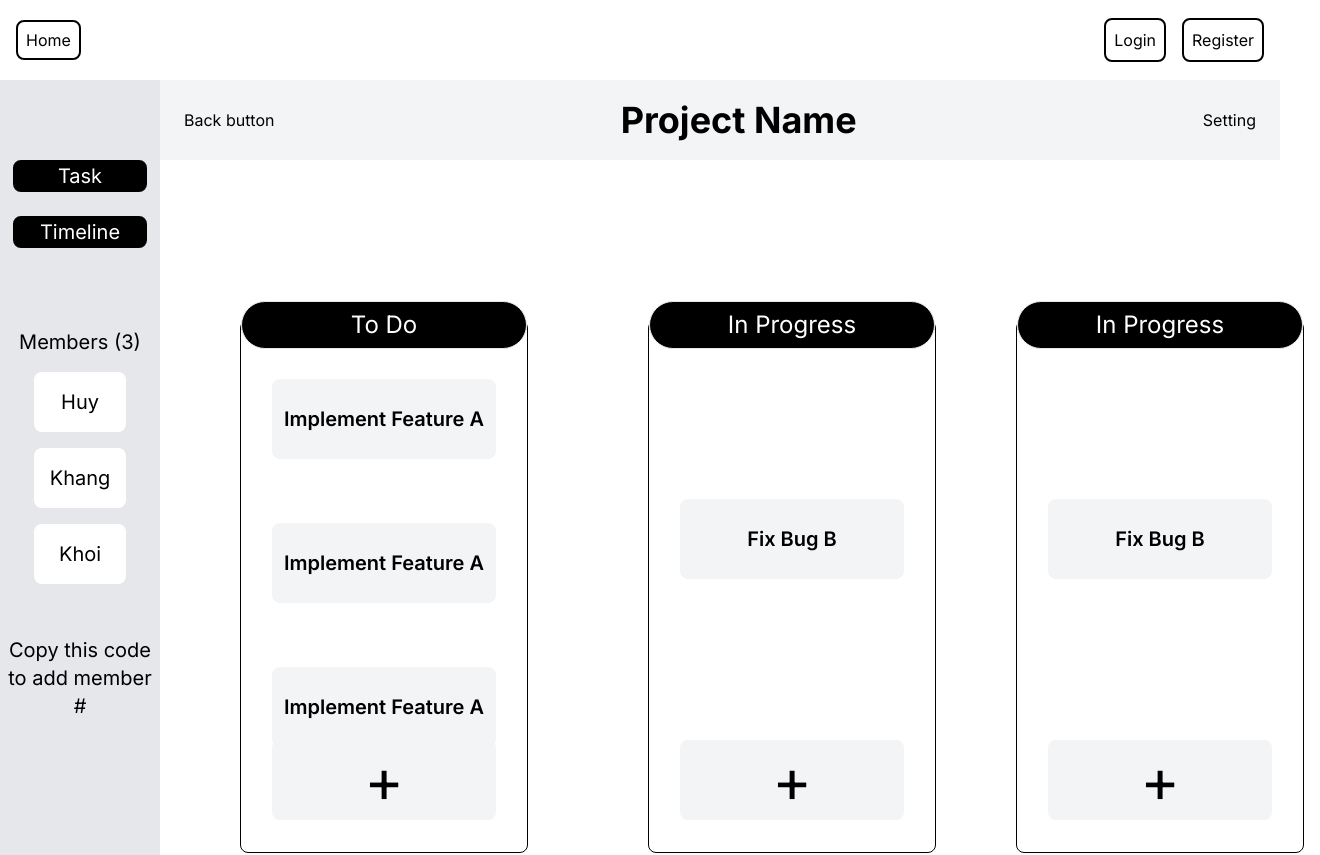
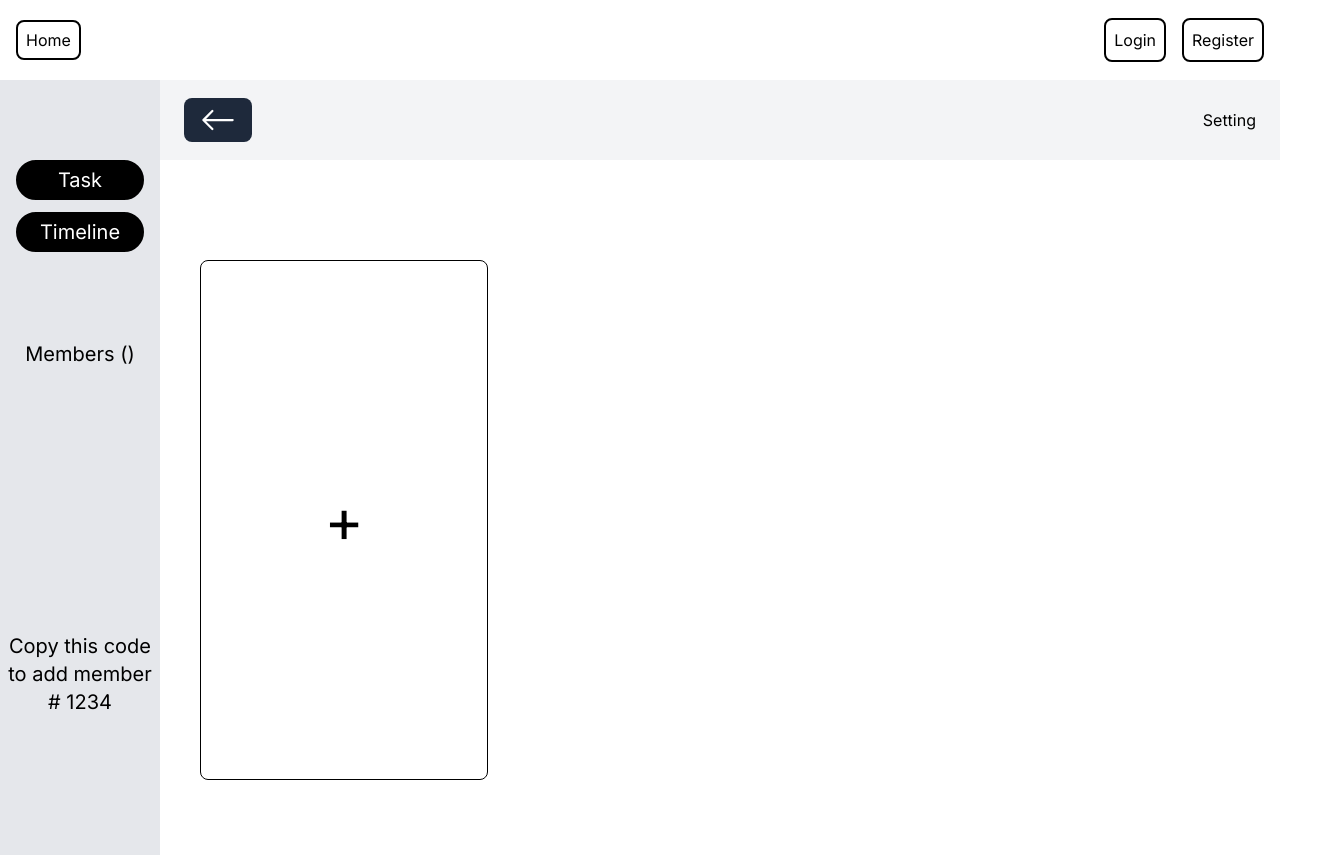
Before and after one commit to tpSpace/task_manager_fe, a Next.js app: page /sample in a window 1280 px wide. Shown: the top 855 px of the page, 1320 px wide, since content can reach past the window. Built offline with nearby package versions, Linux system fonts and the light colour scheme.

Commit message:
Hung | Test | Testing add stage

```diff
--- a/app/sample/page.tsx
+++ b/app/sample/page.tsx
@@ -1,171 +1,92 @@
 'use client';
+import React, { useState } from 'react';
 
-import React from 'react';
+import Link from 'next/link';
+import { BsArrowLeft } from 'react-icons/bs';
 
+import CustomButton from '@/components/CustomButton';
 import SingleStage from '@/components/SingleStage';
+//import Tag from './Tag';
+
 import UserCard from '@/components/UserCard';
-import { StageProps, UserProps } from '@/types';
-// import { ProjectProps } from '@/types';
+import { ProjectProps, StageProps } from '@/types';
 
-interface ProjectDetailProps {
-  params: {
-    projectId: string;
-  };
-  // project?: ProjectProps;
+interface SingleProjectProps {
+  project: ProjectProps;
 }
 
-const ProjectDetail = ({ params }: ProjectDetailProps) => {
-  // This is the sample members in single project
-  const members: UserProps[] = [
-    { id: '1', userName: 'Huy' },
-    { id: '2', userName: 'Khang' },
-    { id: '3', userName: 'Khoi' },
-  ];
-  const stagesData: StageProps[] = [
-    {
-      id: 'stage1',
-      title: 'To Do',
-      tickets: [
-        {
-          id: 'ticket1',
-          title: 'Implement Feature A',
-          description: 'Lorem ipsum dolor sit amet...',
-          creator: {
-            userName: 'JohnDoe',
-            id: 'user1',
-            avatar: 'url-to-avatar',
-            token: 'user-token',
-            email: 'asd',
-          },
-          // ... other TicketProps
-        },
-        {
-          id: 'ticket1',
-          title: 'Implement Feature A',
-          description: 'Lorem ipsum dolor sit amet...',
-          creator: {
-            userName: 'JohnDoe',
-            id: 'user1',
-            avatar: 'url-to-avatar',
-            token: 'user-token',
-            email: 'asd',
-          },
-          // ... other TicketProps
-        },
-        {
-          id: 'ticket1',
-          title: 'Implement Feature A',
-          description: 'Lorem ipsum dolor sit amet...',
-          creator: {
-            userName: 'JohnDoe',
-            id: 'user1',
-            avatar: 'url-to-avatar',
-            token: 'user-token',
-            email: 'asd',
-          },
-          // ... other TicketProps
-        },
-        {
-          id: 'ticket1',
-          title: 'Implement Feature A',
-          description: 'Lorem ipsum dolor sit amet...',
-          creator: {
-            userName: 'JohnDoe',
-            id: 'user1',
-            avatar: 'url-to-avatar',
-            token: 'user-token',
-            email: 'asd',
-          },
-          // ... other TicketProps
-        },
-        // ... other tickets in the "To Do" stage
-      ],
-    },
-    {
-      id: 'stage2',
-      title: 'In Progress',
-      tickets: [
-        {
-          id: 'ticket2',
-          title: 'Fix Bug B',
-          description: 'Lorem ipsum dolor sit amet...',
-          creator: {
-            userName: 'JaneDoe',
-            id: 'user2',
-            avatar: 'url-to-avatar',
-            token: 'user-token',
-            email: 'asd',
-          },
-          // ... other TicketProps
-        },
-        // ... other tickets in the "In Progress" stage
-      ],
-    },
-    // ... other stages
-    {
-      id: 'stage2',
-      title: 'In Progress',
-      tickets: [
-        {
-          id: 'ticket2',
-          title: 'Fix Bug B',
-          description: 'Lorem ipsum dolor sit amet...',
-          creator: {
-            userName: 'JaneDoe',
-            id: 'user2',
-            avatar: 'url-to-avatar',
-            token: 'user-token',
-            email: 'asd',
-          },
-          // ... other TicketProps
-        },
-        // ... other tickets in the "In Progress" stage
-      ],
-    },
-  ];
-
-  // You can add more stages or modify the existing ones according to your application requirements.
+const SingleProject = ({ project }: SingleProjectProps) => {
+  const [stages, setStages] = useState<StageProps[]>([]);
+  function createNewStage() {
+    const stageToAdd: StageProps = {
+      id: generateId(),
+      title: 'Stage',
+    };
+    setStages([...stages, stageToAdd]);
+    console.log(stages);
+  }
+  function generateId() {
+    return 'Hi';
+  }
 
   return (
-    <div className="flex flex-row max-h-screen">
-      <div className="flex items-center flex-col bg-gray-200 w-40">
-        <div className="relative border-2 border-black rounded-lg h-10 w-5/6 bg-black top-20 flex items-center justify-center hover:bg-white">
-          <div className="text-white text-xl hover:text-black">Task</div>
-        </div>
-        <br />
-        <div className="relative border-2 border-black rounded-lg h-10 w-5/6 bg-black flex top-20 items-center justify-center">
-          <div className="text-white text-xl">Timeline</div>
+    <div className="flex h-full w-full overflow-hidden">
+      <nav className="flex items-center flex-col bg-gray-200 w-40">
+        <div className="flex flex-col space-y-3 justify-start items-center py-20 w-32">
+          <div className="border-2 border-black rounded-full h-10 w-full bg-black flex items-center justify-center">
+            <div className="text-white text-xl">Task</div>
+          </div>
+          <div className="border-2 border-black rounded-full h-10 w-full bg-black flex items-center justify-center">
+            <div className="text-white text-xl">Timeline</div>
+          </div>
         </div>
         {/* display member */}
-        <div className="relative flex flex-col w-40 h-screen top-40 items-center space-y-4">
-          <div className="text-xl">Members ({members.length})</div>
+        <div className="flex flex-col w-40 max-h-64 items-center py-2 space-y-4 overflow-y-auto">
+          <div className="text-xl">Members ({project?.members.length})</div>
           <div className="flex flex-col space-y-4">
-            {members.map((member, index) => (
+            {project?.members.map((member, index) => (
               <UserCard key={index} user={member} />
             ))}
           </div>
         </div>
-        <div className="text-xl flex justify-center text-center pb-40">
+        <div className="text-xl text-center flex-wrap relative top-60">
           {' '}
-          Copy this code to add member #{params.projectId}
+          Copy this code <br /> to add member
+          <br /># 1234
         </div>
-      </div>
-      <div className="w-screen h-screen">
+      </nav>
+      <div className="w-[76rem] h-full] overflow-hidden">
         <div className="bg-gray-100 h-20 flex items-center px-6 justify-between">
-          <div className=""> Back button </div>
-          <div className="font-bold text-4xl">
-            Project Name {params.projectId}
+          <div className="flex">
+            {' '}
+            <Link
+              className="bg-slate-800 text-white px-4 py-1 rounded-lg w-fit hover:bg-slate-200 hover:text-black"
+              href={'/projects'}
+            >
+              <BsArrowLeft className="text-4xl" />
+            </Link>{' '}
           </div>
+          <div className="font-bold text-4xl">{project?.title}</div>
           <div>Setting</div>
         </div>
-        <div className="relative top-20 left-10 flex flex-row h-screen space-x-20">
-          {stagesData.map((stage, index) => (
+        <div className="flex flex-row pt-5 h-full w-full overflow-x-auto">
+          {
+            /* {project?.stages?.map((stage, index) => (
             <SingleStage key={index} stage={stage} />
-          ))}
+          ))} */
+            stages.map(stag => (
+              <SingleStage stage={stag} />
+            ))
+          }
+          <CustomButton
+            containerStyles="mt-20 mx-10 w-72 h-4/6 rounded-lg border border-black justify-between text-6xl"
+            handleClick={createNewStage}
+            title="+"
+          ></CustomButton>
         </div>
       </div>
     </div>
   );
 };
 
-export default ProjectDetail;
+export default SingleProject;
```
